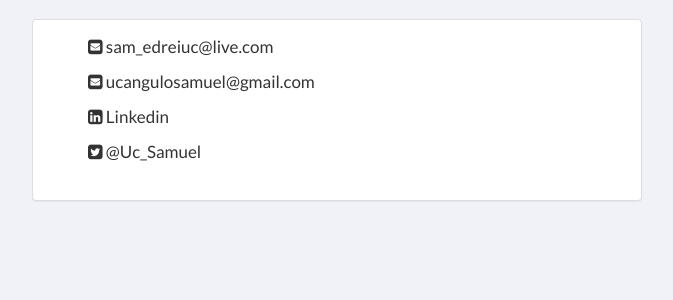
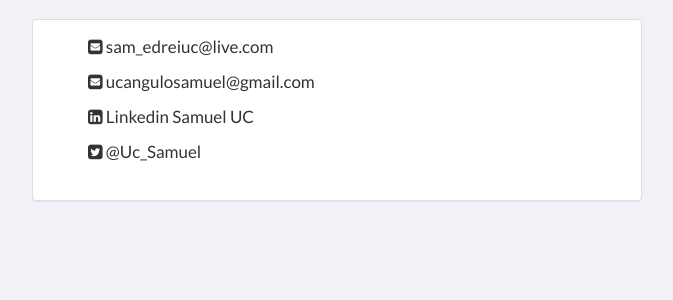
Before and after one commit to edreiuc/portafolio, a PHP site: page /contact in a window 1280 px wide. Shown: the part 175-475 px from the top of the page, without its empty margins (303-976 px from the left). Run offline with PHP 8.4, Linux system fonts and the light colour scheme; some libraries are stand-ins or nearby versions.

Commit message:
cambio de linkedin

```diff
--- a/contact.php
+++ b/contact.php
@@ -14,7 +14,7 @@
 			    <ul>
 			    	<li><i class="fa fa-envelope-square"></i>  sam_edreiuc@live.com</li>
 			    	<li><i class="fa fa-envelope-square"></i>  ucangulosamuel@gmail.com</li>
-			    	<li><i class="fa fa-linkedin-square"></i>  Linkedin</li>
+			    	<li><i class="fa fa-linkedin-square"></i>  Linkedin Samuel UC</li>
 			    	<li><i class="fa fa-twitter-square"></i>  @Uc_Samuel</li>
 			    </ul>
 			  </div>
```
